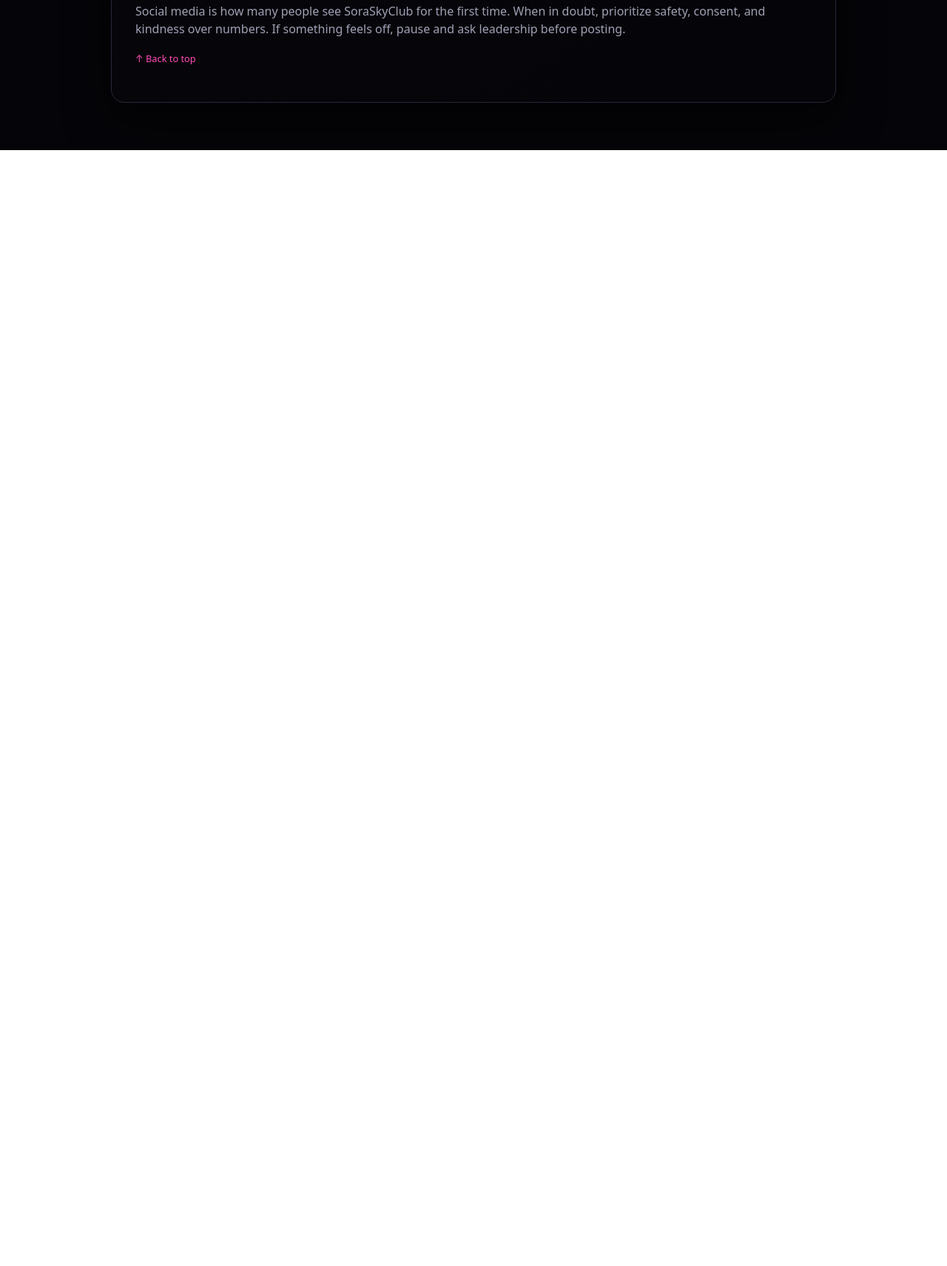
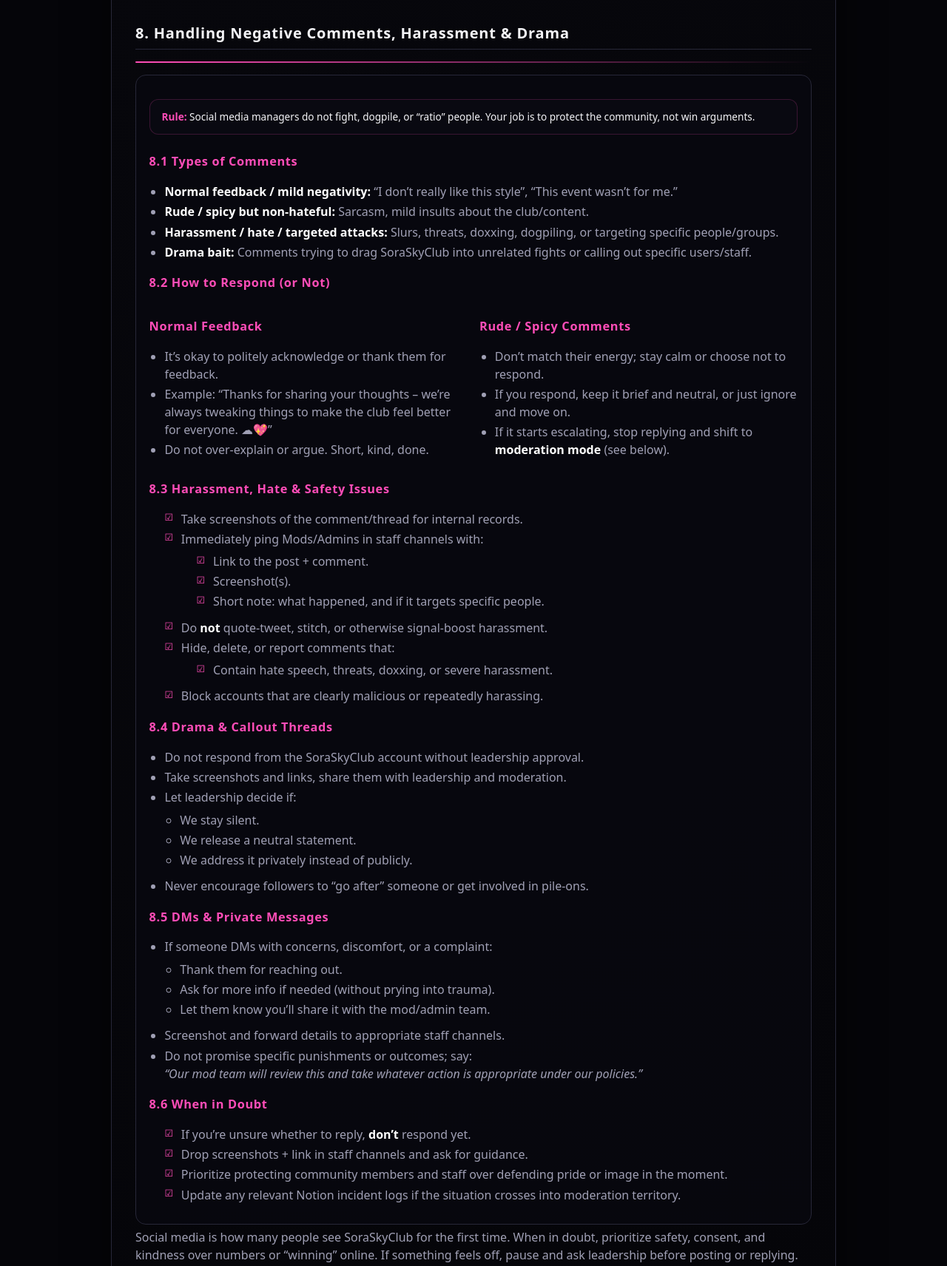
Before and after one commit to SoraisHollow/SoraSkyClubSOPs, a plain HTML site: page SocialMediaSOP.html in a window 1280 px wide. Shown: the part 5607-7319 px from the top of the page at 74% size. Before the commit the page ends 5810 px from the top, so only its background shows below. Drawn offline with Linux system fonts and the light colour scheme.

Commit message:
Update SocialMediaSOP.html

```diff
--- a/SocialMediaSOP.html
+++ b/SocialMediaSOP.html
@@ -483,9 +483,102 @@
       </ul>
     </div>
 
+    <h2>8. Handling Negative Comments, Harassment & Drama</h2>
+    <div class="divider"></div>
+    <div class="section-box">
+      <div class="callout">
+        <strong>Rule:</strong> Social media managers do not fight, dogpile, or “ratio” people.
+        Your job is to protect the community, not win arguments.
+      </div>
+
+      <h3>8.1 Types of Comments</h3>
+      <ul>
+        <li><strong>Normal feedback / mild negativity:</strong> “I don’t really like this style”, “This event wasn’t for me.”</li>
+        <li><strong>Rude / spicy but non-hateful:</strong> Sarcasm, mild insults about the club/content.</li>
+        <li><strong>Harassment / hate / targeted attacks:</strong> Slurs, threats, doxxing, dogpiling, or targeting specific people/groups.</li>
+        <li><strong>Drama bait:</strong> Comments trying to drag SoraSkyClub into unrelated fights or calling out specific users/staff.</li>
+      </ul>
+
+      <h3>8.2 How to Respond (or Not)</h3>
+      <div class="columns">
+        <div>
+          <h3>Normal Feedback</h3>
+          <ul>
+            <li>It’s okay to politely acknowledge or thank them for feedback.</li>
+            <li>Example: “Thanks for sharing your thoughts – we’re always tweaking things to make the club feel better for everyone. ☁💖”</li>
+            <li>Do not over-explain or argue. Short, kind, done.</li>
+          </ul>
+        </div>
+        <div>
+          <h3>Rude / Spicy Comments</h3>
+          <ul>
+            <li>Don’t match their energy; stay calm or choose not to respond.</li>
+            <li>If you respond, keep it brief and neutral, or just ignore and move on.</li>
+            <li>If it starts escalating, stop replying and shift to <strong>moderation mode</strong> (see below).</li>
+          </ul>
+        </div>
+      </div>
+
+      <h3>8.3 Harassment, Hate & Safety Issues</h3>
+      <ul class="checklist">
+        <li>Take screenshots of the comment/thread for internal records.</li>
+        <li>Immediately ping Mods/Admins in staff channels with:
+          <ul>
+            <li>Link to the post + comment.</li>
+            <li>Screenshot(s).</li>
+            <li>Short note: what happened, and if it targets specific people.</li>
+          </ul>
+        </li>
+        <li>Do <strong>not</strong> quote-tweet, stitch, or otherwise signal-boost harassment.</li>
+        <li>Hide, delete, or report comments that:
+          <ul>
+            <li>Contain hate speech, threats, doxxing, or severe harassment.</li>
+          </ul>
+        </li>
+        <li>Block accounts that are clearly malicious or repeatedly harassing.</li>
+      </ul>
+
+      <h3>8.4 Drama & Callout Threads</h3>
+      <ul>
+        <li>Do not respond from the SoraSkyClub account without leadership approval.</li>
+        <li>Take screenshots and links, share them with leadership and moderation.</li>
+        <li>Let leadership decide if:
+          <ul>
+            <li>We stay silent.</li>
+            <li>We release a neutral statement.</li>
+            <li>We address it privately instead of publicly.</li>
+          </ul>
+        </li>
+        <li>Never encourage followers to “go after” someone or get involved in pile-ons.</li>
+      </ul>
+
+      <h3>8.5 DMs & Private Messages</h3>
+      <ul>
+        <li>If someone DMs with concerns, discomfort, or a complaint:
+          <ul>
+            <li>Thank them for reaching out.</li>
+            <li>Ask for more info if needed (without prying into trauma).</li>
+            <li>Let them know you’ll share it with the mod/admin team.</li>
+          </ul>
+        </li>
+        <li>Screenshot and forward details to appropriate staff channels.</li>
+        <li>Do not promise specific punishments or outcomes; say:
+          <br><em>“Our mod team will review this and take whatever action is appropriate under our policies.”</em></li>
+      </ul>
+
+      <h3>8.6 When in Doubt</h3>
+      <ul class="checklist">
+        <li>If you’re unsure whether to reply, <strong>don’t</strong> respond yet.</li>
+        <li>Drop screenshots + link in staff channels and ask for guidance.</li>
+        <li>Prioritize protecting community members and staff over defending pride or image in the moment.</li>
+        <li>Update any relevant Notion incident logs if the situation crosses into moderation territory.</li>
+      </ul>
+    </div>
+
     <p class="footer-note">
       Social media is how many people see SoraSkyClub for the first time. When in doubt, prioritize safety,
-      consent, and kindness over numbers. If something feels off, pause and ask leadership before posting.
+      consent, and kindness over numbers or “winning” online. If something feels off, pause and ask leadership
+      before posting or replying.
     </p>
 
     <a href="#top" class="top-link">↑ Back to top</a>
```
